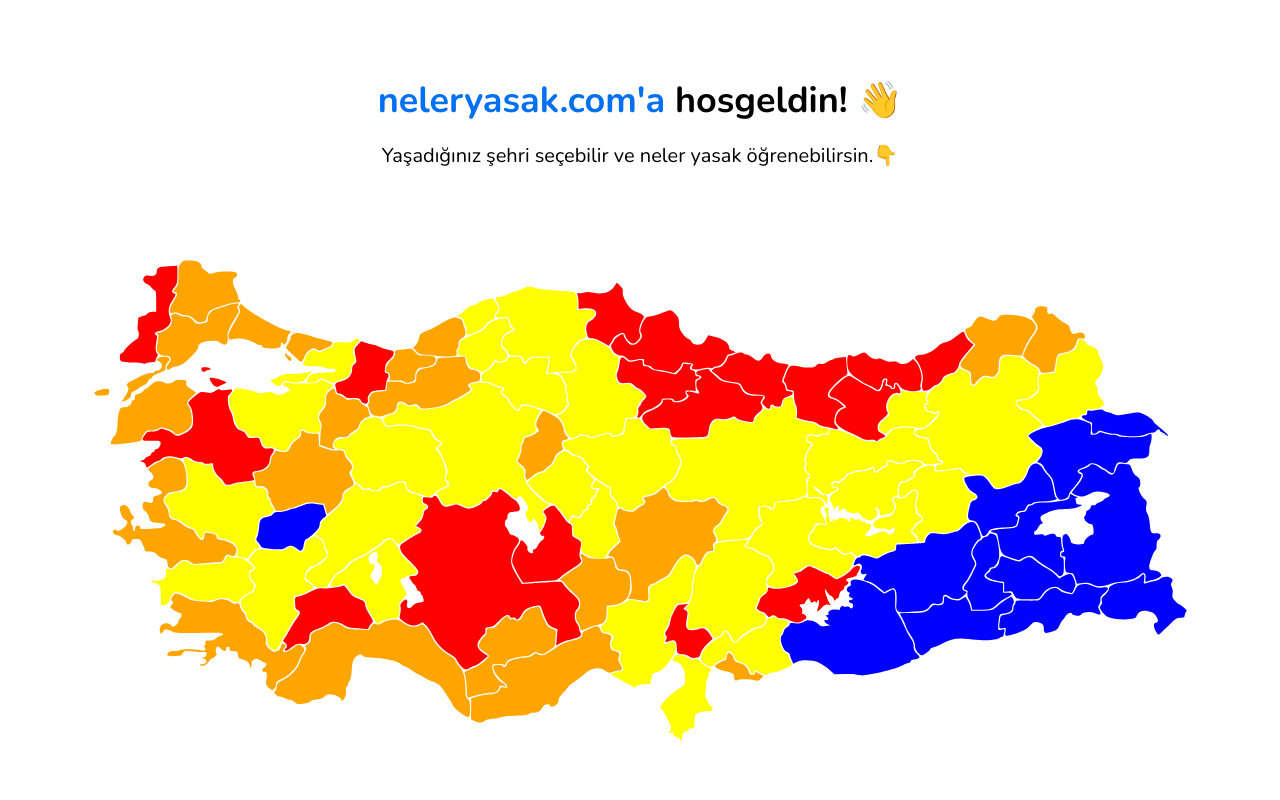
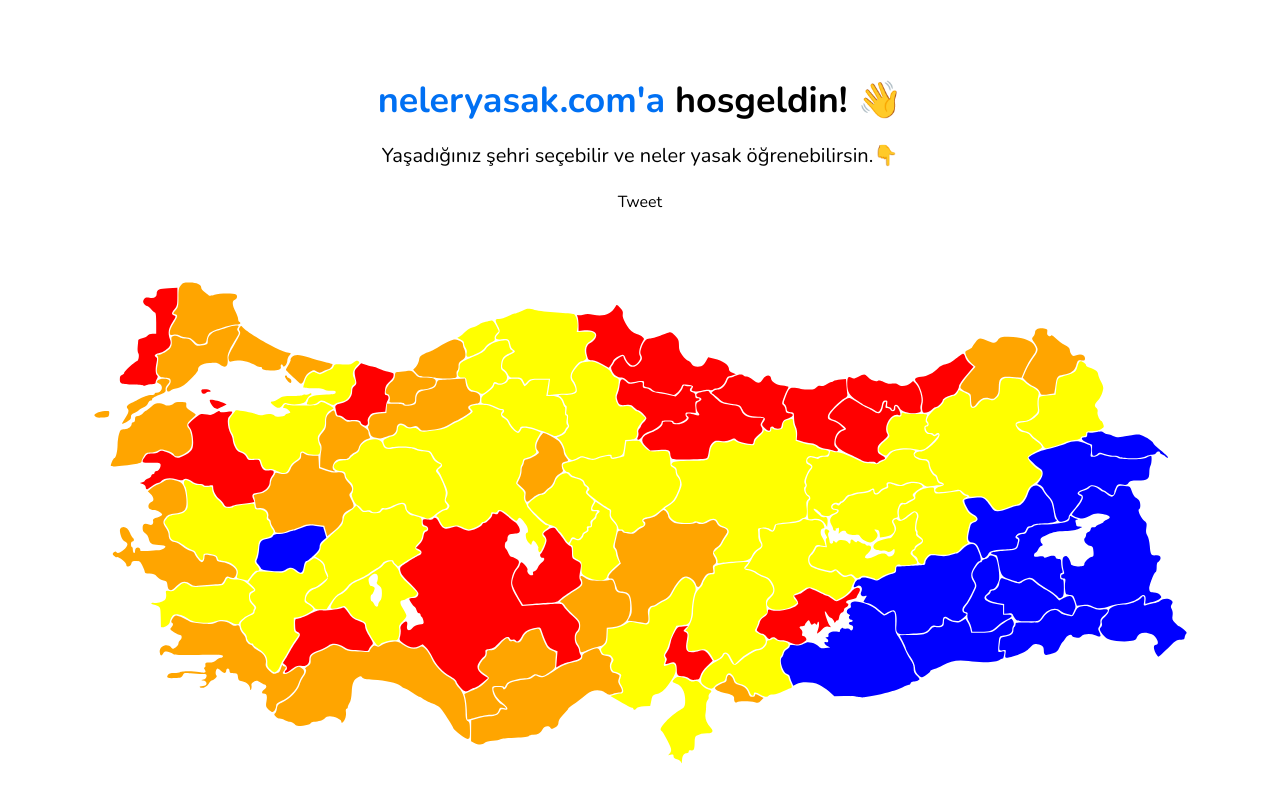
Before and after one commit to ue/neleryasak, a Next.js app: page / in a window 1280 px wide. Shown: the top 800 px of the page. Built offline with nearby package versions, Linux system fonts and the light colour scheme.

Commit message:
twitter share button added

```diff
--- a/pages/index.js
+++ b/pages/index.js
@@ -112,6 +112,7 @@ export default function Home() {
 
         <script src="https://www.gstatic.com/firebasejs/8.2.9/firebase-app.js"></script>
         <script src="https://www.gstatic.com/firebasejs/8.2.9/firebase-analytics.js"></script>
+        <script src="https://platform.twitter.com/widgets.js"></script>
       </Head>
 
       <main>
@@ -122,6 +123,12 @@ export default function Home() {
         <p className="description">
           Yaşadığınız şehri seçebilir ve neler yasak öğrenebilirsin.👇
         </p>
+
+        <a class="twitter-share-button"
+        href="https://twitter.com/intent/tweet"
+        data-size="large"
+        data-text="Hangi şehir için hangi yasaklar kalktı?"
+        data-url="https://www.neleryasak.com/">Tweet</a>
 
         <TurkeyMap
           customStyle={{ idleColor: '#444', hoverColor: '#dc3522' }}
```
